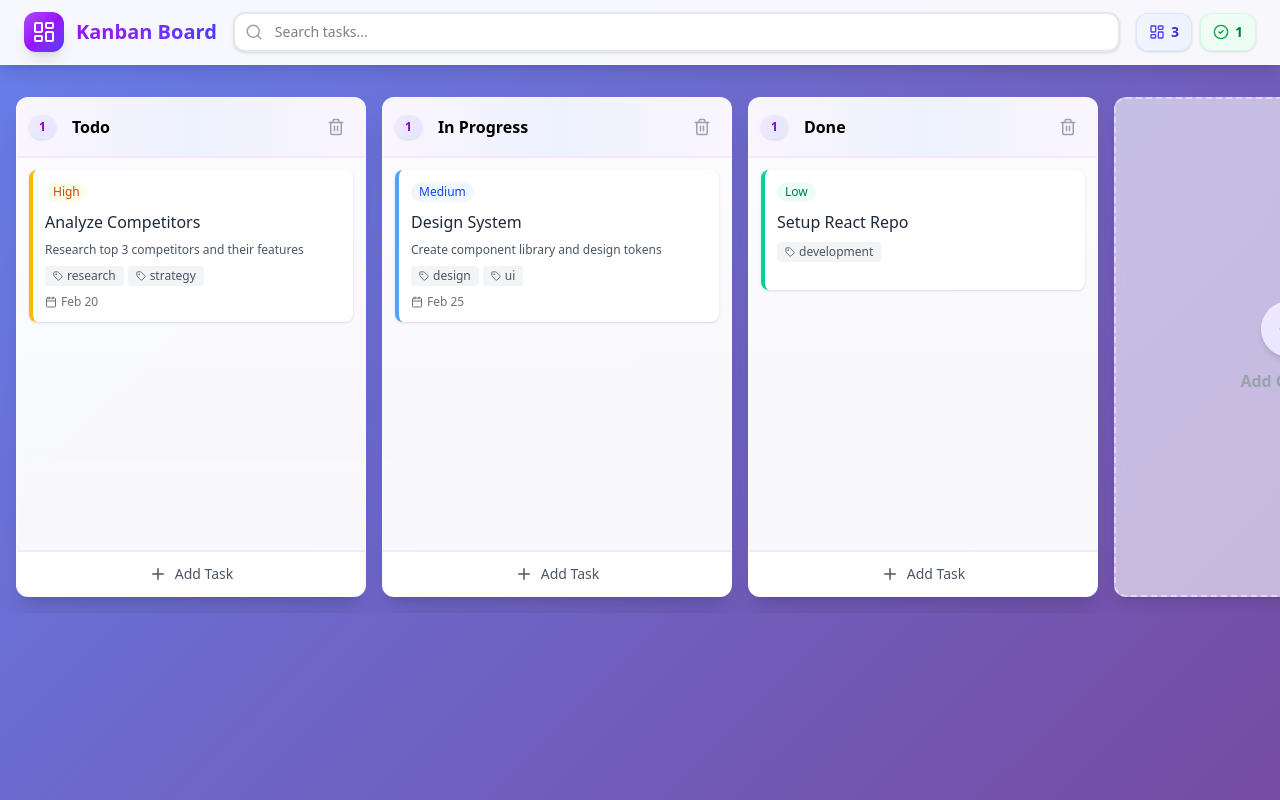
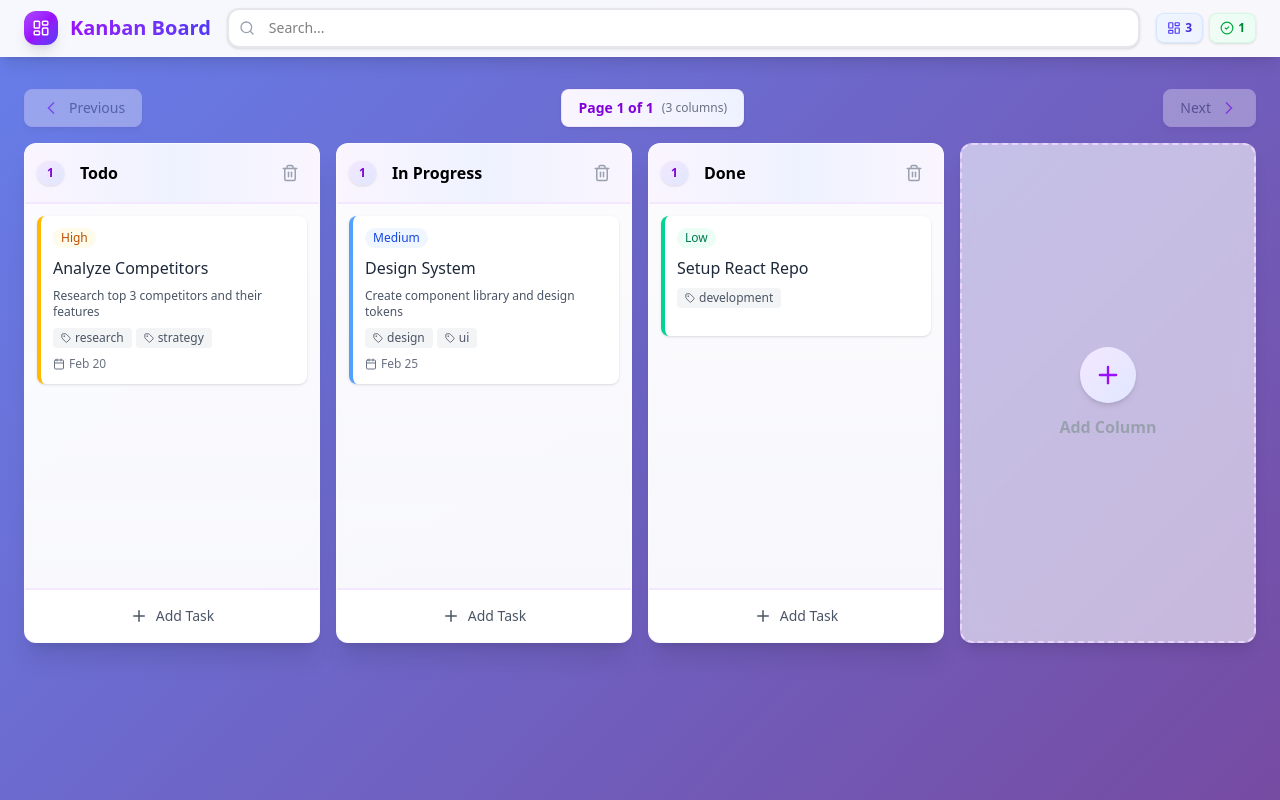
Before and after one commit to Jaymieblaze/kanban-board, a React (Vite) app: page / in a window 1280 px wide. Built offline with nearby package versions, Linux system fonts and the light colour scheme.

Commit message:
feat: implement pagination for columns and enhance mobile statistics display

```diff
--- a/src/App.jsx
+++ b/src/App.jsx
@@ -4,7 +4,7 @@ import { SortableContext, arrayMove } from "@dnd-kit/sortable";
 import { createPortal } from "react-dom";
 import ColumnContainer from "./components/ColumnContainer";
 import TaskCard from "./components/TaskCard";
-import { PlusIcon, Search, X, LayoutDashboard, CheckCircle2, Clock, AlertCircle } from "lucide-react";
+import { PlusIcon, Search, X, LayoutDashboard, CheckCircle2, Clock, AlertCircle, ChevronLeft, ChevronRight, Menu } from "lucide-react";
 
 const defaultCols = [
   { id: "todo", title: "Todo" },
@@ -55,6 +55,10 @@ function App() {
 
   const [activeTask, setActiveTask] = useState(null);
   const [searchQuery, setSearchQuery] = useState("");
+  const [currentPage, setCurrentPage] = useState(0);
+  const [showMobileStats, setShowMobileStats] = useState(false);
+
+  const COLUMNS_PER_PAGE = 4;
 
   // Filter tasks based on search query
   const filteredTasks = useMemo(() => {
@@ -231,82 +235,214 @@ function App() {
     return { total, byPriority, overdue, completed };
   }, [tasks]);
 
+  // Calculate pagination
+  const totalPages = Math.max(1, Math.ceil((columns.length + 1) / COLUMNS_PER_PAGE)); // +1 for Add Column button
+  const startIdx = currentPage * COLUMNS_PER_PAGE;
+  const endIdx = startIdx + COLUMNS_PER_PAGE;
+  const visibleColumns = columns.slice(startIdx, Math.min(endIdx - 1, columns.length)); // Reserve last slot for Add button
+  const showAddButton = endIdx > columns.length; // Show Add button if there's room on this page
+
+  // Reset to last page if current page becomes invalid
+  useEffect(() => {
+    if (currentPage >= totalPages && totalPages > 0) {
+      setCurrentPage(Math.max(0, totalPages - 1));
+    }
+  }, [currentPage, totalPages]);
+
   return (
     <div className="min-h-screen w-full flex flex-col">
       {/* Header */}
       <header className="bg-white/95 backdrop-blur-sm shadow-lg border-b border-white/20 sticky top-0 z-30">
-        <div className="max-w-7xl mx-auto px-6 py-3">
+        <div className="max-w-7xl mx-auto px-3 sm:px-6 py-2">
           {/* Single Row: Title, Search, and Stats */}
-          <div className="flex items-center gap-4">
+          <div className="flex items-center gap-2 sm:gap-4">
             {/* Title */}
-            <div className="flex items-center gap-3 flex-shrink-0">
-              <div className="bg-gradient-to-br from-purple-500 via-purple-600 to-indigo-600 p-2 rounded-xl shadow-lg">
-                <LayoutDashboard className="text-white" size={24} />
+            <div className="flex items-center gap-1.5 sm:gap-3 flex-shrink-0">
+              <div className="bg-gradient-to-br from-purple-500 via-purple-600 to-indigo-600 p-1.5 sm:p-2 rounded-lg sm:rounded-xl shadow-lg">
+                <LayoutDashboard className="text-white" size={18} />
               </div>
-              <h1 className="text-xl font-bold bg-gradient-to-r from-purple-600 to-indigo-600 bg-clip-text text-transparent whitespace-nowrap">Kanban Board</h1>
+              <h1 className="text-sm sm:text-xl font-bold bg-gradient-to-r from-purple-600 to-indigo-600 bg-clip-text text-transparent whitespace-nowrap\">Kanban Board</h1>
             </div>
 
             {/* Search Bar */}
-            <div className="flex-1 relative min-w-[300px]">
-              <Search className="absolute left-3 top-1/2 -translate-y-1/2 text-gray-400" size={18} />
+            <div className="flex-1 relative min-w-0">
+              <Search className="absolute left-2 sm:left-3 top-1/2 -translate-y-1/2 text-gray-400" size={16} />
               <input
                 type="text"
-                placeholder="Search tasks..."
+                placeholder="Search..."
                 value={searchQuery}
                 onChange={(e) => setSearchQuery(e.target.value)}
-                className="w-full rounded-xl border-2 border-gray-200 py-2 pl-10 pr-10 focus:border-purple-400 focus:ring-4 focus:ring-purple-100 focus:outline-none transition-all bg-white shadow-sm text-sm"
+                className="w-full rounded-lg sm:rounded-xl border-2 border-gray-200 py-1.5 sm:py-2 pl-8 sm:pl-10 pr-8 sm:pr-10 focus:border-purple-400 focus:ring-2 sm:focus:ring-4 focus:ring-purple-100 focus:outline-none transition-all bg-white shadow-sm text-sm"
               />
               {searchQuery && (
                 <button
                   onClick={() => setSearchQuery("")}
-                  className="absolute right-3 top-1/2 -translate-y-1/2 text-gray-400 hover:text-gray-600 hover:bg-gray-100 rounded-full p-1 transition-all"
+                  className="absolute right-2 sm:right-3 top-1/2 -translate-y-1/2 text-gray-400 hover:text-gray-600 hover:bg-gray-100 rounded-full p-1 transition-all"
+                  aria-label="Clear search"
                 >
-                  <X size={16} />
+                  <X size={14} />
                 </button>
               )}
             </div>
 
-            {/* Statistics */}
-            <div className="flex items-center gap-2 flex-shrink-0">
-              <div className="flex items-center gap-1.5 px-3 py-2 bg-gradient-to-r from-blue-50 to-indigo-50 rounded-xl border border-blue-200/50 shadow-sm">
-                <LayoutDashboard size={16} className="text-indigo-600" />
-                <span className="text-sm font-bold text-indigo-700">{stats.total}</span>
+            {/* Statistics - Hidden on mobile/tablet, shown on desktop */}
+            <div className="hidden lg:flex items-center gap-1.5 flex-shrink-0">
+              <div className="flex items-center gap-1 px-2.5 py-1.5 bg-gradient-to-r from-blue-50 to-indigo-50 rounded-lg border border-blue-200/50 shadow-sm">
+                <LayoutDashboard size={14} className="text-indigo-600" />
+                <span className="text-xs font-bold text-indigo-700">{stats.total}</span>
               </div>
-              <div className="flex items-center gap-1.5 px-3 py-2 bg-gradient-to-r from-green-50 to-emerald-50 rounded-xl border border-green-200/50 shadow-sm">
-                <CheckCircle2 size={16} className="text-green-600" />
-                <span className="text-sm font-bold text-green-700">{stats.completed}</span>
+              <div className="flex items-center gap-1 px-2.5 py-1.5 bg-gradient-to-r from-green-50 to-emerald-50 rounded-lg border border-green-200/50 shadow-sm">
+                <CheckCircle2 size={14} className="text-green-600" />
+                <span className="text-xs font-bold text-green-700">{stats.completed}</span>
               </div>
               {stats.overdue > 0 && (
-                <div className="flex items-center gap-1.5 px-3 py-2 bg-gradient-to-r from-red-50 to-rose-50 rounded-xl border border-red-200/50 shadow-sm">
+                <div className="flex items-center gap-1 px-2.5 py-1.5 bg-gradient-to-r from-red-50 to-rose-50 rounded-lg border border-red-200/50 shadow-sm">
+                  <AlertCircle size={14} className="text-red-600" />
+                  <span className="text-xs font-bold text-red-700">{stats.overdue}</span>
+                </div>
+              )}
+            </div>
+
+            {/* Mobile Stats Menu Button */}
+            <button
+              onClick={() => setShowMobileStats(!showMobileStats)}
+              className="lg:hidden p-2 hover:bg-purple-50 active:bg-purple-100 rounded-lg transition-colors flex-shrink-0"
+              aria-label="Toggle statistics"
+            >
+              <Menu size={20} className="text-purple-600" />
+            </button>
+          </div>
+
+          {/* Search results count - More compact on mobile */}
+          {searchQuery && (
+            <p className="mt-1 sm:mt-1.5 text-xs text-purple-600 font-medium pl-2 sm:pl-9">
+              {filteredTasks.length} result{filteredTasks.length !== 1 ? "s" : ""}
+            </p>
+          )}
+
+          {/* Mobile Stats Panel */}
+          {showMobileStats && (
+            <div className="lg:hidden mt-3 pb-2 px-2 animate-in slide-in-from-top-2 duration-200">
+              <div className="bg-gradient-to-br from-purple-50 to-indigo-50 rounded-xl p-3 shadow-lg border border-purple-100">
+                <div className="flex items-center justify-between mb-2">
+                  <h3 className="text-xs font-bold text-purple-900">Statistics</h3>
+                  <button
+                    onClick={() => setShowMobileStats(false)}
+                    className="p-1 hover:bg-white/50 rounded-lg transition-colors"
+                    aria-label="Close statistics"
+                  >
+                    <X size={14} className="text-purple-600" />
+                  </button>
+                </div>
+                <div className="grid grid-cols-2 gap-2">
+                  <div className="flex items-center gap-2 px-3 py-2 bg-white/80 rounded-lg shadow-sm">
+                    <Clock size={16} className="text-indigo-600" />
+                    <div>
+                      <p className="text-xs text-gray-500">Total</p>
+                      <p className="text-lg font-bold text-indigo-700">{stats.total}</p>
+                    </div>
+                  </div>
+                  <div className="flex items-center gap-2 px-3 py-2 bg-white/80 rounded-lg shadow-sm">
+                    <CheckCircle2 size={16} className="text-green-600" />
+                    <div>
+                      <p className="text-xs text-gray-500">Done</p>
+                      <p className="text-lg font-bold text-green-700">{stats.completed}</p>
+                    </div>
+                  </div>
+                  {stats.overdue > 0 && (
+                    <div className="flex items-center gap-2 px-3 py-2 bg-white/80 rounded-lg shadow-sm col-span-2">
                       <AlertCircle size={16} className="text-red-600" />
-                  <span className="text-sm font-bold text-red-700">{stats.overdue}</span>
+                      <div>
+                        <p className="text-xs text-gray-500">Overdue</p>
+                        <p className="text-lg font-bold text-red-700">{stats.overdue}</p>
+                      </div>
                     </div>
                   )}
                 </div>
               </div>
-
-          {/* Search Results Counter */}
-          {searchQuery && (
-            <p className="mt-2 text-xs text-purple-600 font-medium pl-14">
-              Found {filteredTasks.length} task{filteredTasks.length !== 1 ? "s" : ""}
-            </p>
+            </div>
           )}
         </div>
       </header>
 
       {/* Main Content */}
-      <div className="flex-1 py-8">
+      <div className="flex-1 py-4 sm:py-8 pb-8 sm:pb-12">
         <DndContext
           sensors={sensors}
           onDragStart={onDragStart}
           onDragEnd={onDragEnd}
           onDragOver={onDragOver}
         >
-          {/* Scrollable container for columns */}
-          <div className="overflow-x-auto overflow-y-visible pb-4">
-            <div className="inline-flex gap-4 px-4" style={{ minWidth: '100%' }}>
+          {/* Column pagination container */}
+          <div className="px-4 sm:px-6 max-w-[1800px] mx-auto">
+            <div className="relative">
+              {/* Navigation arrows and page indicator - Hidden on mobile */}
+              <div className="hidden md:flex items-center justify-between mb-4">
+                <button
+                  onClick={() => setCurrentPage(p => Math.max(0, p - 1))}
+                  disabled={currentPage === 0}
+                  className="flex items-center gap-2 px-4 py-2 rounded-lg bg-white/80 backdrop-blur-sm shadow-md hover:shadow-lg disabled:opacity-40 disabled:cursor-not-allowed hover:bg-white transition-all border border-purple-200 disabled:hover:bg-white/80"
+                >
+                  <ChevronLeft size={20} className="text-purple-600" />
+                  <span className="text-sm font-medium text-gray-700">Previous</span>
+                </button>
+
+                <div className="flex items-center gap-2 px-4 py-2 rounded-lg bg-gradient-to-r from-purple-50 to-indigo-50 border border-purple-200/50 shadow-sm">
+                  <span className="text-sm font-semibold text-purple-700">
+                    Page {currentPage + 1} of {totalPages}
+                  </span>
+                  <span className="text-xs text-gray-500">({columns.length} columns)</span>
+                </div>
+
+                <button
+                  onClick={() => setCurrentPage(p => Math.min(totalPages - 1, p + 1))}
+                  disabled={currentPage >= totalPages - 1}
+                  className="flex items-center gap-2 px-4 py-2 rounded-lg bg-white/80 backdrop-blur-sm shadow-md hover:shadow-lg disabled:opacity-40 disabled:cursor-not-allowed hover:bg-white transition-all border border-purple-200 disabled:hover:bg-white/80"
+                >
+                  <span className="text-sm font-medium text-gray-700">Next</span>
+                  <ChevronRight size={20} className="text-purple-600" />
+                </button>
+              </div>
+
+              {/* Columns grid - responsive layout */}
+              {/* Mobile: horizontal scroll with fixed width columns */}
+              {/* Desktop: grid layout with pagination */}
+              <div className="md:hidden overflow-x-auto overflow-y-visible pb-4 -mx-4 px-4">
+                <div className="inline-flex gap-3" style={{ minWidth: '100%' }}>
                   <SortableContext items={columns.map((col) => col.id)}>
                     {columns.map((col) => (
+                      <div key={col.id} className="w-[85vw] sm:w-[400px] flex-shrink-0">
+                        <ColumnContainer
+                          column={col}
+                          deleteColumn={deleteColumn}
+                          updateColumn={updateColumn}
+                          tasks={filteredTasks.filter((task) => task.columnId === col.id)}
+                          createTask={createTask}
+                          deleteTask={deleteTask}
+                          updateTask={updateTask}
+                        />
+                      </div>
+                    ))}
+                  </SortableContext>
+
+                  {/* Add Column Button - Mobile */}
+                  <button
+                    onClick={createNewColumn}
+                    className="w-[85vw] sm:w-[400px] flex-shrink-0 h-[500px] rounded-xl border-2 border-dashed border-purple-200 hover:border-purple-400 active:border-purple-500 bg-white/60 backdrop-blur-sm hover:bg-white/90 active:bg-white transition-all flex flex-col items-center justify-center gap-3 text-gray-400 hover:text-purple-600 active:text-purple-700 group shadow-lg"
+                  >
+                    <div className="w-14 h-14 rounded-full bg-gradient-to-br from-purple-100 to-indigo-100 group-hover:from-purple-200 group-hover:to-indigo-200 flex items-center justify-center transition-all shadow-md">
+                      <PlusIcon size={28} className="text-purple-600 group-hover:scale-110 transition-transform" />
+                    </div>
+                    <span className="font-semibold text-base">Add Column</span>
+                  </button>
+                </div>
+              </div>
+
+              {/* Desktop: paginated grid */}
+              <div className="hidden md:block">
+              <div className="grid gap-4" style={{ gridTemplateColumns: `repeat(${showAddButton ? visibleColumns.length + 1 : visibleColumns.length}, 1fr)` }}>
+                <SortableContext items={visibleColumns.map((col) => col.id)}>
+                  {visibleColumns.map((col) => (
                 <ColumnContainer
                   key={col.id}
                   column={col}
@@ -320,16 +456,29 @@ function App() {
               ))}
                 </SortableContext>
 
-            {/* Add Column Button */}
+                {/* Add Column Button - only show on current page if there's room */}
+                {showAddButton && (
                   <button
-              onClick={createNewColumn}
-              className="w-[350px] min-w-[350px] h-[500px] rounded-xl border-2 border-dashed border-purple-200 hover:border-purple-400 bg-white/60 backdrop-blur-sm hover:bg-white/90 transition-all flex flex-col items-center justify-center gap-3 text-gray-400 hover:text-purple-600 group shadow-lg hover:shadow-xl"
+                    onClick={() => {
+                      createNewColumn();
+                      // Navigate to last page after adding if needed
+                      setTimeout(() => {
+                        const newTotalPages = Math.ceil((columns.length + 2) / COLUMNS_PER_PAGE);
+                        if (newTotalPages > totalPages) {
+                          setCurrentPage(newTotalPages - 1);
+                        }
+                      }, 0);
+                    }}
+                    className="h-[500px] rounded-xl border-2 border-dashed border-purple-200 hover:border-purple-400 bg-white/60 backdrop-blur-sm hover:bg-white/90 transition-all flex flex-col items-center justify-center gap-3 text-gray-400 hover:text-purple-600 group shadow-lg hover:shadow-xl"
                   >
                     <div className="w-14 h-14 rounded-full bg-gradient-to-br from-purple-100 to-indigo-100 group-hover:from-purple-200 group-hover:to-indigo-200 flex items-center justify-center transition-all shadow-md">
                       <PlusIcon size={28} className="text-purple-600 group-hover:scale-110 transition-transform" />
                     </div>
                     <span className="font-semibold text-base">Add Column</span>
                   </button>
+                )}
+              </div>
+              </div>
             </div>
           </div>
 
--- a/src/components/ColumnContainer.jsx
+++ b/src/components/ColumnContainer.jsx
@@ -38,7 +38,7 @@ function ColumnContainer({ column, deleteColumn, updateColumn, tasks, createTask
       <div
         ref={setNodeRef}
         style={style}
-        className="bg-white/50 w-[350px] h-[500px] max-h-[500px] rounded-xl flex flex-col opacity-50 border-2 border-dashed border-purple-400 shadow-lg"
+        className="bg-white/50 h-[500px] max-h-[500px] rounded-xl flex flex-col opacity-50 border-2 border-dashed border-purple-400 shadow-lg"
       ></div>
     );
   }
@@ -47,7 +47,7 @@ function ColumnContainer({ column, deleteColumn, updateColumn, tasks, createTask
     <div
       ref={setNodeRef}
       style={style}
-      className="bg-white/95 backdrop-blur-sm w-[350px] h-[500px] max-h-[500px] rounded-xl flex flex-col shadow-xl border border-white/40"
+      className="bg-white/95 backdrop-blur-sm h-[500px] max-h-[500px] rounded-xl flex flex-col shadow-xl border border-white/40"
     >
       {/* Title Area */}
       <div
@@ -112,7 +112,7 @@ function ColumnContainer({ column, deleteColumn, updateColumn, tasks, createTask
 
       {/* Footer */}
       <button
-        className="flex gap-2 items-center justify-center border-t-2 border-purple-100 rounded-b-xl p-3 bg-white hover:bg-purple-50 text-gray-600 hover:text-purple-600 transition-all font-medium text-sm"
+        className="flex gap-2 items-center justify-center border-t-2 border-purple-100 rounded-b-xl p-4 bg-white hover:bg-purple-50 active:bg-purple-100 text-gray-600 hover:text-purple-600 transition-all font-medium text-sm touch-manipulation min-h-[48px]"
         onClick={() => createTask(column.id)}
       >
         <Plus size={18} /> Add Task
--- a/src/components/TaskCard.jsx
+++ b/src/components/TaskCard.jsx
@@ -99,13 +99,14 @@ function TaskCard({ task, deleteTask, updateTask }) {
 
             {/* Modal */}
             <div
-              className="fixed top-1/2 left-1/2 -translate-x-1/2 -translate-y-1/2 z-[9999] bg-white p-6 w-[500px] max-w-[90vw] rounded-2xl shadow-2xl max-h-[80vh] overflow-y-auto border border-purple-100"
+              className="fixed top-1/2 left-1/2 -translate-x-1/2 -translate-y-1/2 z-[9999] bg-white p-4 sm:p-6 w-[95vw] sm:w-[500px] max-w-[90vw] rounded-2xl shadow-2xl max-h-[90vh] overflow-y-auto border border-purple-100"
             >
           <div className="flex justify-between items-start mb-4">
             <h3 className="text-lg font-bold bg-gradient-to-r from-purple-600 to-indigo-600 bg-clip-text text-transparent">Edit Task</h3>
             <button
               onClick={toggleEditMode}
-              className="text-gray-400 hover:text-gray-600 hover:bg-gray-100 rounded-lg p-1 transition-all"
+              className="text-gray-400 hover:text-gray-600 hover:bg-gray-100 rounded-lg p-2 transition-all touch-manipulation min-w-[44px] min-h-[44px] flex items-center justify-center"
+              aria-label="Close"
             >
               <X size={20} />
             </button>
```
Lines whose indentation alone changed are shown as unchanged.
